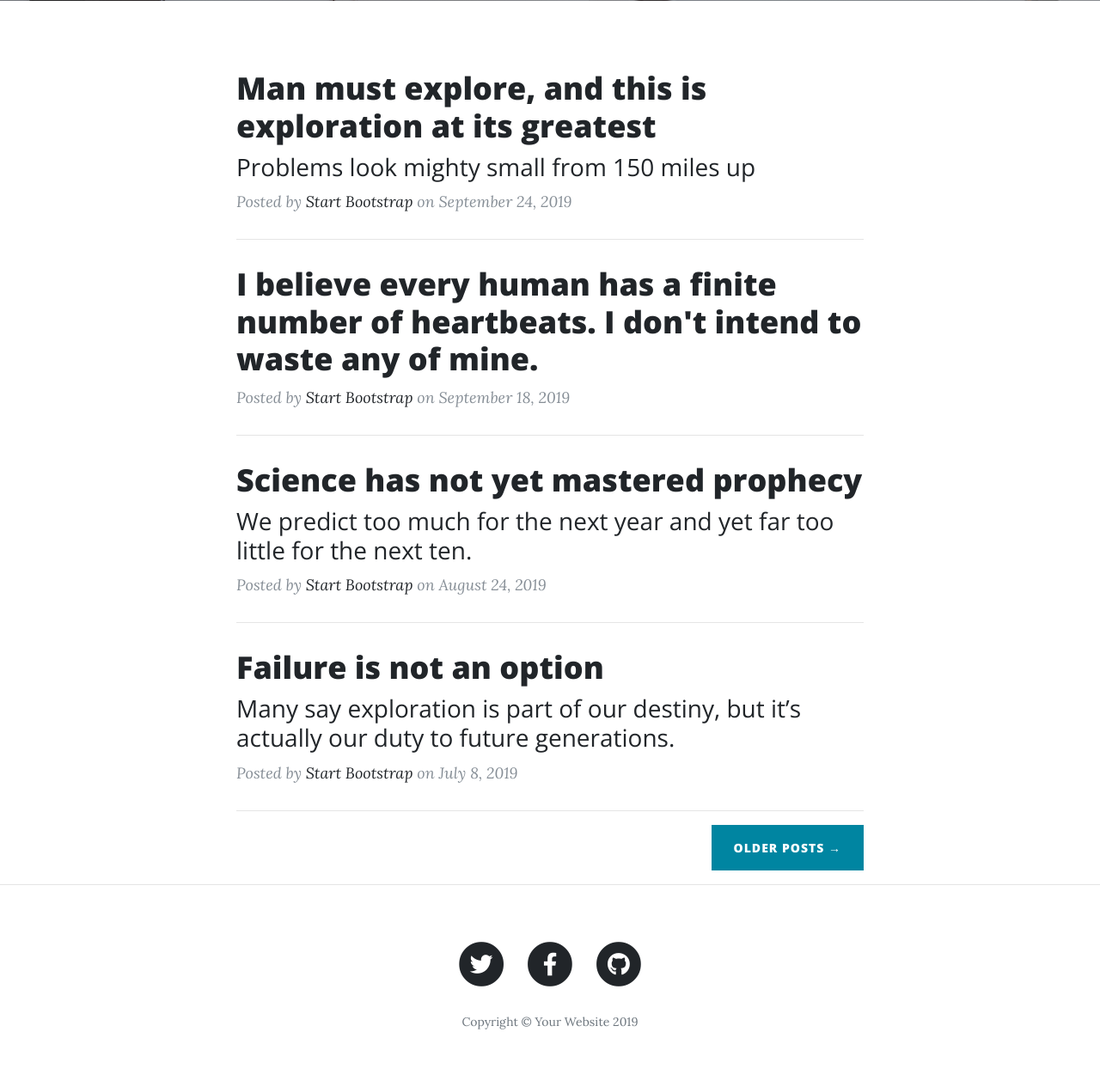
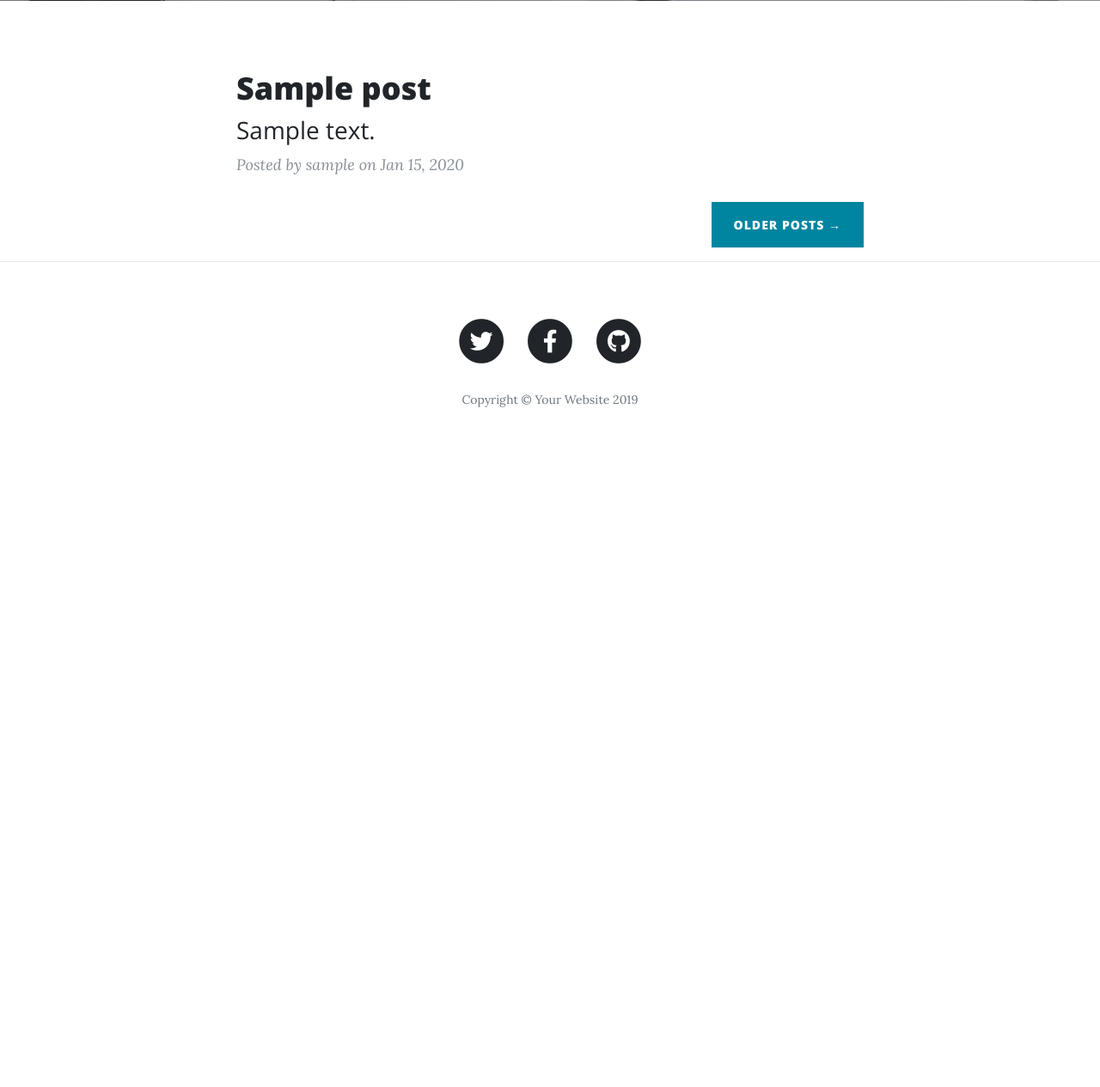
Before and after one commit to Joje1283/blog, a Django app: page / in a window 1280 px wide. Shown: the part 531-1796 px from the top of the page at 86% size. After the commit the page ends 1005 px from the top, so only its background shows below. Run offline with Django 3.2, Linux system fonts and the light colour scheme; tables that the repository leaves empty hold one stand-in row (values such as "Sample post"); some libraries are stand-ins or nearby versions.

Commit message:
Added post list view and detail view in application.

```diff
--- a/posts/urls.py
+++ b/posts/urls.py
@@ -7,4 +7,5 @@ urlpatterns = [
     path('', views.home_view, name='home'),
     path('contact/', views.contact_view, name='contact_view'),
     path('about/', views.about_view, name='about_view'),
+    path('post/<int:pk>/', views.post_view, name='detail'),
 ]
--- a/posts/views.py
+++ b/posts/views.py
@@ -9,11 +9,12 @@ def home_view(request):
     })
 
 
-# def post_view(request, pk):
-#     post = get_object_or_404(Post, pk)
-#     return render(request, 'post.html', {
-#         'post': post,
-#     })
+def post_view(request, pk):
+    post = get_object_or_404(Post, pk=pk)
+    return render(request, 'post_detail.html', {
+        'post': post,
+    })
+
 
 def contact_view(request):
     return render(request, 'contact.html')
@@ -21,3 +22,7 @@ def contact_view(request):
 
 def about_view(request):
     return render(request, 'about.html')
+
+
+def sample_post_view(request):
+    return render(request, 'sample.html')
--- a/templates/index.html
+++ b/templates/index.html
@@ -21,61 +21,22 @@
     <div class="container">
         <div class="row">
             <div class="col-lg-8 col-md-10 mx-auto">
+                {% for post in posts %}
                     <div class="post-preview">
-                    <a href="post.html">
+                        <a href="{% url 'posts:detail' post.pk %}">
                             <h2 class="post-title">
-                            Man must explore, and this is exploration at its greatest
+                                {{ post.subject }}
                             </h2>
                             <h3 class="post-subtitle">
-                            Problems look mighty small from 150 miles up
+                                {{ post.content|safe|striptags|slice:":64" }}
                             </h3>
                         </a>
-                    <p class="post-meta">Posted by
-                        <a href="#">Start Bootstrap</a>
-                        on September 24, 2019</p>
+                        <p class="post-meta">
+                            Posted by {{ post.user }}
+                            on {{ post.created|date:"M" }} {{ post.created.day }}, {{ post.created.year }}
+                        </p>
                     </div>
-                <hr>
-                <div class="post-preview">
-                    <a href="post.html">
-                        <h2 class="post-title">
-                            I believe every human has a finite number of heartbeats. I don't intend to waste any of
-                            mine.
-                        </h2>
-                    </a>
-                    <p class="post-meta">Posted by
-                        <a href="#">Start Bootstrap</a>
-                        on September 18, 2019</p>
-                </div>
-                <hr>
-                <div class="post-preview">
-                    <a href="post.html">
-                        <h2 class="post-title">
-                            Science has not yet mastered prophecy
-                        </h2>
-                        <h3 class="post-subtitle">
-                            We predict too much for the next year and yet far too little for the next ten.
-                        </h3>
-                    </a>
-                    <p class="post-meta">Posted by
-                        <a href="#">Start Bootstrap</a>
-                        on August 24, 2019</p>
-                </div>
-                <hr>
-                <div class="post-preview">
-                    <a href="post.html">
-                        <h2 class="post-title">
-                            Failure is not an option
-                        </h2>
-                        <h3 class="post-subtitle">
-                            Many say exploration is part of our destiny, but it’s actually our duty to future
-                            generations.
-                        </h3>
-                    </a>
-                    <p class="post-meta">Posted by
-                        <a href="#">Start Bootstrap</a>
-                        on July 8, 2019</p>
-                </div>
-                <hr>
+                {% endfor %}
                 <!-- Pager -->
                 <div class="clearfix">
                     <a class="btn btn-primary float-right" href="#">Older Posts &rarr;</a>
```
Also changed, not shown: templates/post_detail.html (added, +33 -0 lines). Lines whose indentation alone changed are shown as unchanged.
